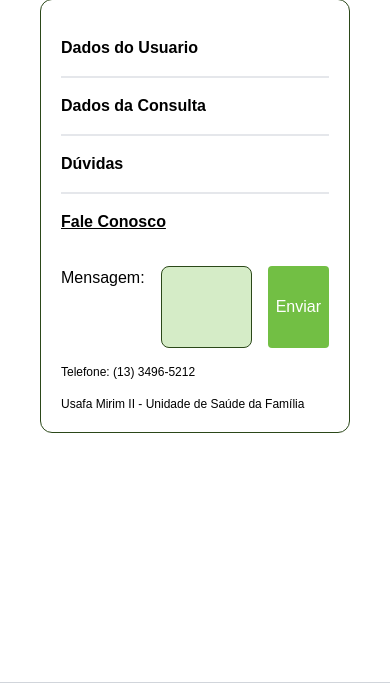
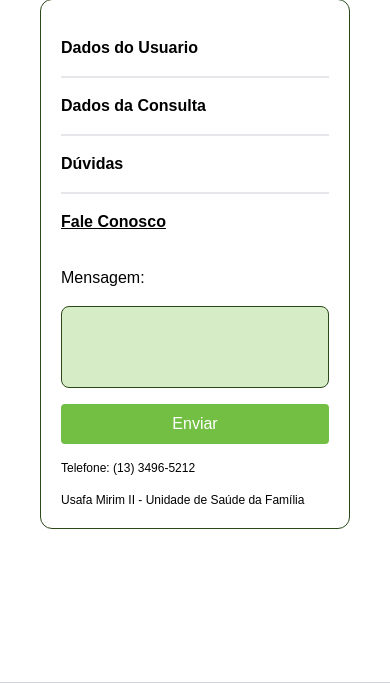
Before and after one commit to iagob2/USAFAs, a Django app: page /configuracoes/ in a window 390 px wide. Shown: the part 97-780 px from the top of the page. Run offline with Django 5.2, Linux system fonts and the light colour scheme; some libraries are stand-ins or nearby versions; some web fonts are replaced.

Commit message:
feat: add responsive

```diff
--- a/protoDigital/templates/Configuracoes/index.html
+++ b/protoDigital/templates/Configuracoes/index.html
@@ -27,7 +27,7 @@
 
         <div class="pt-4 flex flex-col gap-4">
             <span class=" font-bold underline">Fale Conosco</span>
-            <div class="flex gap-4 mt-4">
+            <div class="flex gap-4 mt-4 flex-col md:flex-row">
                 <label for="">Mensagem:</label>
                 <textarea class="resize-none p-2.5 w-full text-sm bg-bg rounded-lg border border-text focus:ring-text focus:border-text" name="" id="" cols="4" rows="3" ></textarea>
                 <button class="text-white bg-primary rounded p-2">Enviar</button>
```
